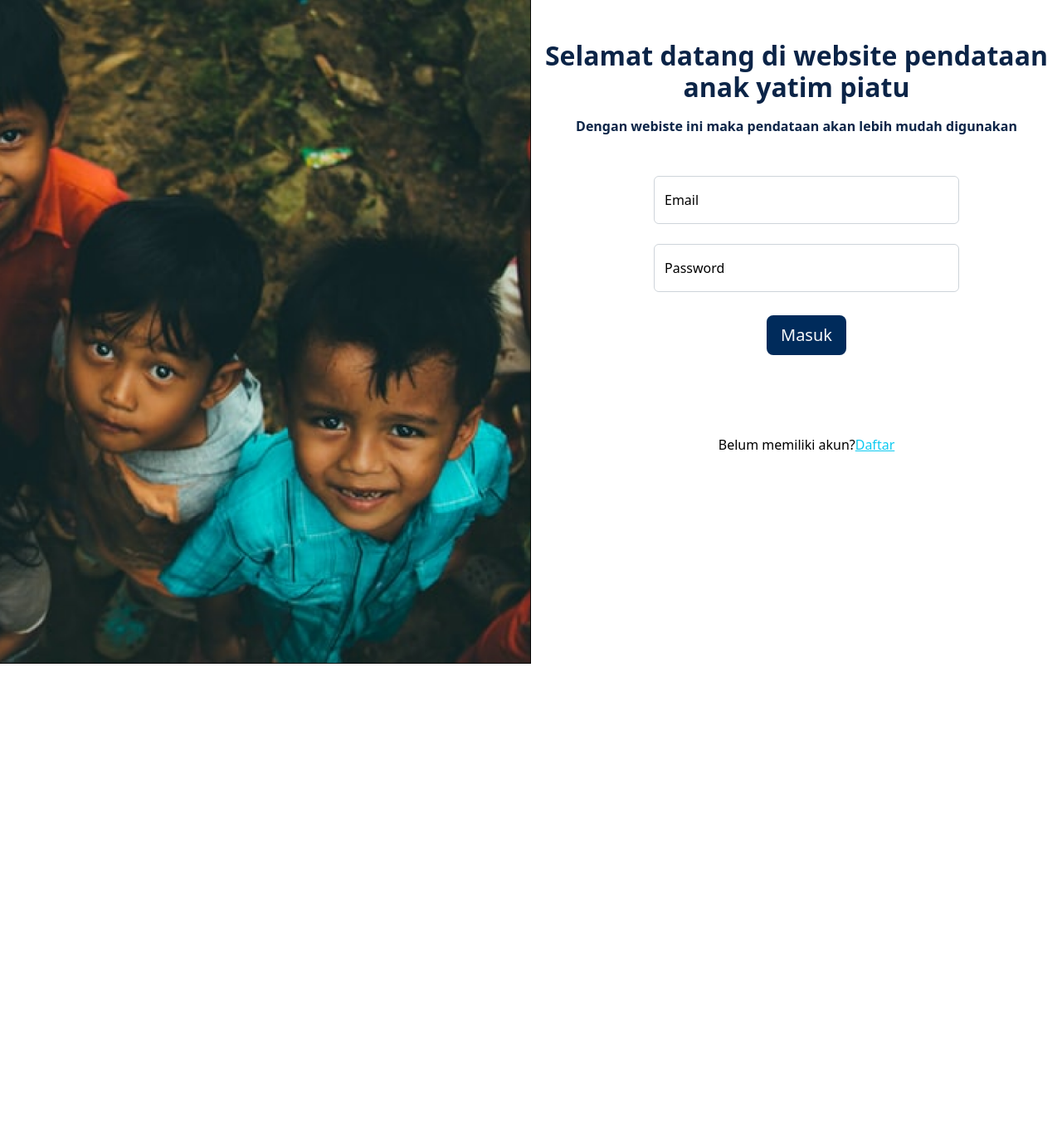
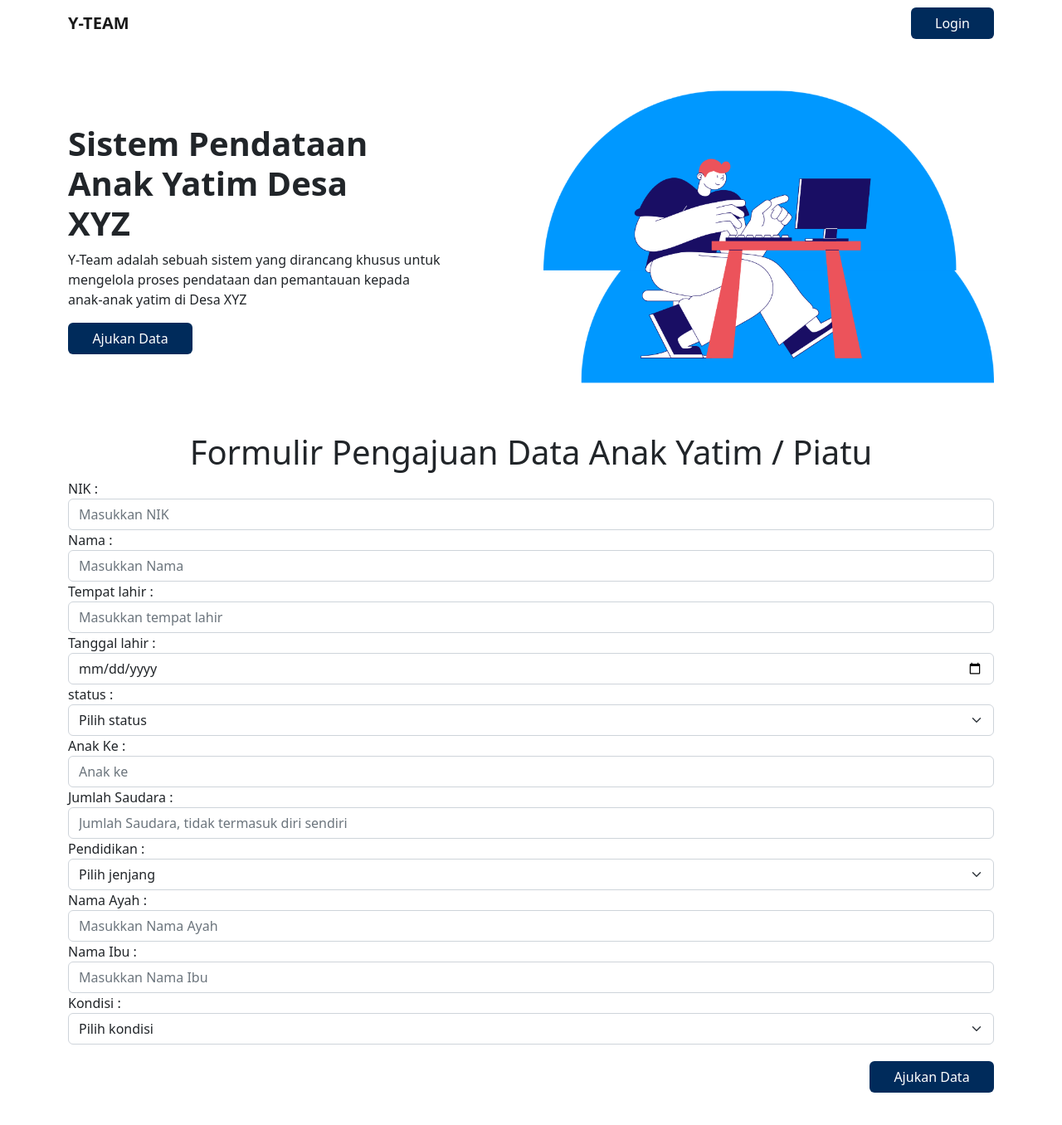
Before and after one commit to Yoga838/projek-pencatatan-anak-yatim, a Next.js app: page / in a window 1280 px wide. Shown: the top 1356 px of the page at 83% size. Before the commit the page ends 800 px from the top, so only its background shows below. Built offline with nearby package versions, Linux system fonts and the light colour scheme.

Commit message:
refix content and add feature pengajuan

```diff
--- a/pages/cetak.js
+++ b/pages/cetak.js
@@ -230,6 +230,9 @@ export default function cetak() {
                     <a className="nav-link active" aria-current="page" href="home">Pendataan</a>
                 </li>
                 <li className="nav-item">
+                    <a className="nav-link" aria-current="page" href="home">Pengajuan</a>
+                </li>
+                <li className="nav-item">
                     <a className="nav-link" href="cetak">Pencetakan</a>
                 </li>
                 <li className="nav-item">
--- a/pages/data_diri.js
+++ b/pages/data_diri.js
@@ -103,6 +103,9 @@ export default function data_diri() {
             <ul className="nav justify-content-end pe-3 text-light gap-4">
                 <li className="nav-item">
                     <a className="nav-link active" aria-current="page" href="home">Pendataan</a>
+                </li>
+                <li className="nav-item">
+                    <a className="nav-link" aria-current="page" href="home">Pengajuan</a>
                 </li>
                 <li className="nav-item">
                     <a className="nav-link" href="cetak">Pencetakan</a>
--- a/pages/edit_data.js
+++ b/pages/edit_data.js
@@ -201,6 +201,9 @@ export default function edit_data() {
                     <a className="nav-link active" aria-current="page" href="home">Pendataan</a>
                 </li>
                 <li className="nav-item">
+                    <a className="nav-link" aria-current="page" href="home">Pengajuan</a>
+                </li>
+                <li className="nav-item">
                     <a className="nav-link" href="cetak">Pencetakan</a>
                 </li>
                 <li className="nav-item">
--- a/pages/edit_profile.js
+++ b/pages/edit_profile.js
@@ -119,6 +119,9 @@ export default function edit_profile() {
                     <a className="nav-link active" aria-current="page" href="home">Pendataan</a>
                 </li>
                 <li className="nav-item">
+                    <a className="nav-link" aria-current="page" href="home">Pengajuan</a>
+                </li>
+                <li className="nav-item">
                     <a className="nav-link" href="cetak">Pencetakan</a>
                 </li>
                 <li className="nav-item">
--- a/pages/history_cetak.js
+++ b/pages/history_cetak.js
@@ -66,6 +66,9 @@ export default function history_cetak() {
                     <a className="nav-link active" aria-current="page" href="home">Pendataan</a>
                 </li>
                 <li className="nav-item">
+                    <a className="nav-link" aria-current="page" href="home">Pengajuan</a>
+                </li>
+                <li className="nav-item">
                     <a className="nav-link" href="cetak">Pencetakan</a>
                 </li>
                 <li className="nav-item">
--- a/pages/home.js
+++ b/pages/home.js
@@ -71,6 +71,9 @@ export default function home() {
                     <a className="nav-link active" aria-current="page" href="home">Pendataan</a>
                 </li>
                 <li className="nav-item">
+                    <a className="nav-link" aria-current="page" href="home">Pengajuan</a>
+                </li>
+                <li className="nav-item">
                     <a className="nav-link" href="cetak">Pencetakan</a>
                 </li>
                 <li className="nav-item">
--- a/pages/index.js
+++ b/pages/index.js
@@ -1,57 +1,11 @@
-import Link from 'next/link';
-import React from 'react';
-import { useState } from 'react';
-import nookies from 'nookies'
-import Router from 'next/router';
+import React from 'react'
 
-export async function getServerSideProps(ctx){
-  const cookies = nookies.get(ctx)
-
-  if(cookies.token){
-    return{
-      redirect:{
-        destination : 'home'
-    }
-    }
-  }
-  return{
-    props: {}
-  }
-}
-
-
-export default function Index() {
-  // data collect
-  const [email,setemail] = useState('')
-  const [password,setpassword] = useState('')
-  //data setter
-  const send = {
-    "email": email,
-    "password":password
-  }
-  //function to call cek data login and route to the next page
-  async function login(){
-    const response = await fetch("/api/login",{
-      method:"POST",
-      headers: {
-        'Content-Type': 'application/json'
-      },
-      body:JSON.stringify(send)
-    })
-    const data = await response.json()
-    if (data.token){
-      nookies.set(null,'token',data.token);
-      Router.push('home')
-    }
-    else{
-      alert(data.message)
-    }
-  }
+export default function landing() {
   return (
     <>
         <meta charset="utf-8" />
         <meta name="viewport" content="width=device-width, initial-scale=1" />
-      <title>Login</title>
+        <title>y-team</title>
         <link
             href="https://cdn.jsdelivr.net/npm/bootstrap@5.2.3/dist/css/bootstrap.min.css"
             rel="stylesheet"
@@ -59,54 +13,101 @@ export default function Index() {
             crossorigin="anonymous"
         />
 
-      <section className="vh-100">
-        <div className="container-fluid">
-          <div className="row">
-            <div className="col-sm-6 px-0 d-none d-sm-block">
-              <img
-                src="/images/Rectangle 3.png"
-                alt="Login image"
-                className="w-100 vh-100"
-                style={{ objectFit: 'cover', objectPosition: 'right' }}
-              />
+        <nav class="navbar navbar-light ">
+        <div class="container">
+            <a class="navbar-brand fw-bold">Y-TEAM</a>
+            <a className='btn' href='login' style={{backgroundColor: "#002B5B", color: "white", width: "100px"}}>Login</a>
         </div>
-
-            <div className="col-sm-6 text-black">
-              <div className="pt-5">
-                <span className="h2 fw-bold" style={{color: '#0B2447'}}><center>Selamat datang di website pendataan anak yatim piatu</center></span>
-                <span className="h7 fw-bold" style={{color: '#0B2447',}}><center style={{marginTop: '15px'}}>Dengan webiste ini maka pendataan akan lebih mudah digunakan</center></span>
+        </nav>
+        {/* hero */}
+        <section>
+            <div class="container">
+                <div class="row mt-5 d-flex align-items-center">
+                    <div class="col-md-6">
+                        <h1 class="fw-bold">Sistem Pendataan <br/> Anak Yatim Desa <br/> XYZ</h1>
+                        <p>Y-Team adalah sebuah sistem yang dirancang khusus untuk
+                            <br/>mengelola proses pendataan dan pemantauan kepada
+                            <br/>anak-anak yatim di Desa XYZ
+                        </p>
+                        <a className='btn' style={{backgroundColor: "#002B5B", color: "white", width: "150px"}}>Ajukan Data</a>
                     </div>
-
-              <div className="d-flex align-items-center justify-content-center h-custom-2 px-5 ms-xl-4 mt-5 pt-5 pt-xl-0 mt-xl-n5">
-                <form style={{ width: '23rem' }}>
-                  <div className="form-floating mb-4">
-                    <input value={email} onChange={(e)=>setemail(e.target.value)} type="email" className="form-control" id="floatingInput" placeholder="name@example.com" />
-                    <label htmlFor="floatingInput">Email</label>
-                  </div>
-                  <div className="form-floating mb-4">
-                    <input value={password} onChange={(e)=>setpassword(e.target.value)} type="password" className="form-control" id="floatingPassword" placeholder="Password" />
-                    <label htmlFor="floatingPassword">Password</label>
-                  </div>
-                  <div className="pt-1 mb-4 d-flex justify-content-center">
-                    <button onClick={(e)=>{login()}} className="btn btn-lg btn-block text-light" type="button" style={{ backgroundColor: '#002B5B'}}>
-                      Masuk
-                    </button>
-                  </div>
-                  <p className='d-flex justify-content-center mt-5 pt-5'>
-                    Belum memiliki akun? <Link href="daftar" className="link-info">Daftar</Link>
-                  </p>
-                </form>
-              </div>
+                    <div class="col-md-6">
+                        <img src='/images/hero.png' className='img-fluid d-none d-md-block'></img>
                     </div>
                 </div>
             </div>
         </section>
-
-      <script
-        src="https://cdn.jsdelivr.net/npm/bootstrap@5.2.3/dist/js/bootstrap.bundle.min.js"
-        integrity="sha384-kenU1KFdBIe4zVF0s0G1M5b4hcpxyD9F7jL+jjXkk+Q2h455rYXK/7HAuoJl+0I4"
-        crossorigin="anonymous"
-      ></script>
+        {/* form */}
+        <section>
+            <div class="container">
+                <div className='row mt-5 mb-5'>
+                    <h1 className='text-center'>Formulir Pengajuan Data Anak Yatim / Piatu</h1>
+                    <form>
+                        <div>
+                            <label>NIK :</label>
+                            <input type='text' placeholder='Masukkan NIK' className='form-control'/>
+                        </div>
+                        <div>
+                            <label>Nama :</label>
+                            <input type='text' placeholder='Masukkan Nama' className='form-control'/>
+                        </div>
+                        <div>
+                            <label>Tempat lahir :</label>
+                            <input type='text' placeholder='Masukkan tempat lahir' className='form-control'/>
+                        </div>
+                        <div>
+                            <label>Tanggal lahir :</label>
+                            <input type='date' placeholder='mm/dd/yyyy' className='form-control'/>
+                        </div>
+                        <div>
+                            <label>status :</label>
+                            <select className='form-select'>
+                                <option selected>Pilih status</option>
+                                <option value="Yatim">Yatim</option>
+                                <option value="Piatu">Piatu</option>
+                                <option value="Yatim-Piatu">Yatim-Piatu</option>
+                            </select>
+                        </div>
+                        <div>
+                            <label>Anak Ke :</label>
+                            <input type='text' placeholder='Anak ke' className='form-control'/>
+                        </div>
+                        <div>
+                            <label>Jumlah Saudara :</label>
+                            <input type='text' placeholder='Jumlah Saudara, tidak termasuk diri sendiri' className='form-control'/>
+                        </div>
+                        <div>
+                            <label>Pendidikan :</label>
+                            <select className='form-select'>
+                                <option selected>Pilih jenjang</option>
+                                <option value="SD/MI">SD/MI</option>
+                                <option value="SMP/MTS">SMP/MTS</option>
+                                <option value="SMA/MA">SMA/MA</option>
+                            </select>
+                        </div>
+                        <div>
+                            <label>Nama Ayah :</label>
+                            <input type='text' placeholder='Masukkan Nama Ayah' className='form-control'/>
+                        </div>
+                        <div>
+                            <label>Nama Ibu :</label>
+                            <input type='text' placeholder='Masukkan Nama Ibu' className='form-control'/>
+                        </div>
+                        <div>
+                            <label>Kondisi :</label>
+                            <select className='form-select'>
+                                <option selected>Pilih kondisi</option>
+                                <option value="Mampu">Mampu</option>
+                                <option value="Tidak Mampu">Tidak Mampu</option>
+                            </select>
+                        </div>
+                        <div className='d-flex justify-content-end'>
+                            <a className='btn' style={{backgroundColor: "#002B5B", color: "white", width: "150px", marginTop: "20px"}}>Ajukan Data</a>
+                        </div>
+                    </form>
+                </div>
+            </div>
+        </section>
     </>
-  );
+  )
 }
--- a/pages/profile.js
+++ b/pages/profile.js
@@ -68,6 +68,9 @@ export default function profile() {
             <ul className="nav justify-content-end pe-3 text-light gap-4">
                 <li className="nav-item">
                     <a className="nav-link active" aria-current="page" href="home">Pendataan</a>
+                </li>
+                <li className="nav-item">
+                    <a className="nav-link" aria-current="page" href="home">Pengajuan</a>
                 </li>
                 <li className="nav-item">
                     <a className="nav-link" href="cetak">Pencetakan</a>
--- a/pages/tambah_data.js
+++ b/pages/tambah_data.js
@@ -185,6 +185,9 @@ export default function tambah_data() {
                     <a className="nav-link active" aria-current="page" href="home">Pendataan</a>
                 </li>
                 <li className="nav-item">
+                    <a className="nav-link" aria-current="page" href="home">Pengajuan</a>
+                </li>
+                <li className="nav-item">
                     <a className="nav-link" href="cetak">Pencetakan</a>
                 </li>
                 <li className="nav-item">
```
Also changed, not shown: pages/create-acc.js (added, +26 -0 lines), pages/login.js (added, +112 -0 lines), public/images/hero.png (added). Lines whose indentation alone changed are shown as unchanged.
